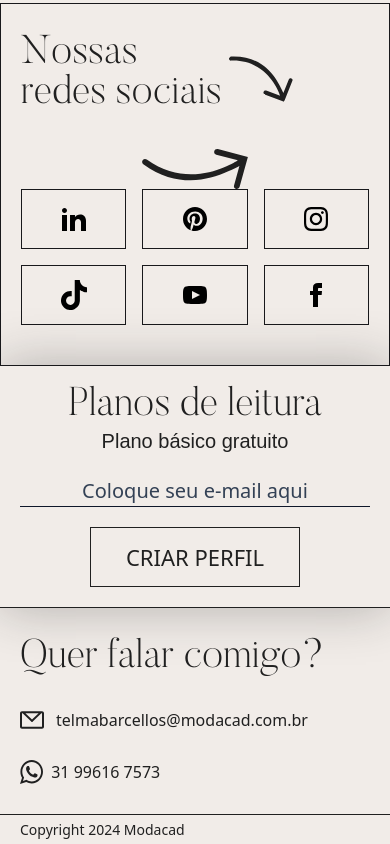
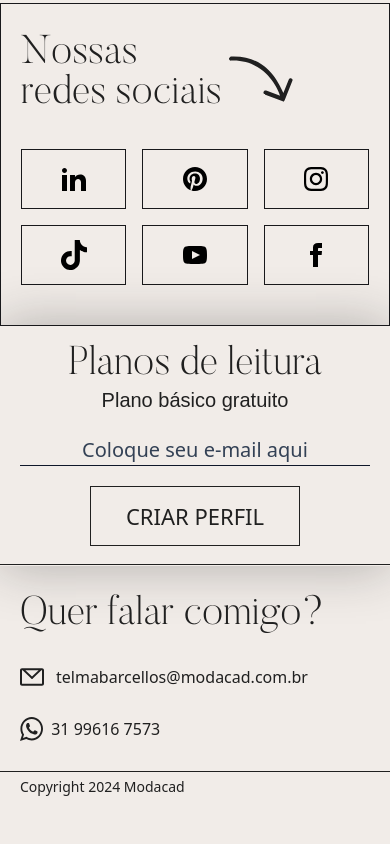
Before and after one commit to devthiagolinch/modacadFront, a React (Vite) app: page /pilulas/1 in a window 390 px wide. Shown: the part 1203-2047 px from the top of the page. After the commit the page ends 2004 px from the top, so only its background shows below. Built offline with nearby package versions, Linux system fonts and the light colour scheme; what tailwindcss-inner-border would draw is missing.

Commit message:
ajustes bordas e footer

```diff
--- a/src/components/footer.tsx
+++ b/src/components/footer.tsx
@@ -35,7 +35,7 @@ export function Footer() {
                         <p className="text-[40px] font-butler_ultra_light md:text-7xl leading-[40px]">Nossas <br /> redes sociais</p>
                     </div>
                 </div>
-                <img src={setaCurvaIcon} alt="" className=" max-h-[40px]" />
+                <img src={setaCurvaIcon} alt="" className="hidden max-h-[40px]" />
 
                 <div className="grid grid-cols-3 gap-x-4 gap-y-4 md:my-10 h-auto px-[20px] mb-[40px]
                 ">
@@ -82,7 +82,7 @@ export function Footer() {
             </div>
 
             <div className="
-                px-[20px] py-[30px] lg:flex lg:flex-row lg:justify-between lg:items-center lg:px-[10%]
+                px-[20px] py-[30px] lg:flex lg:flex-row lg:justify-between lg:items-center lg:px-[10%] -mt-[1px]
                 border-t-[1px] border-b-[1px] border-[#202020]
             ">
                 <h1 className=" font-butler_ultra_light text-[40px] lg:text-[72px] mb-[30px] leading-[40px] lg:leading-[70px] lg:w-[40%]
--- a/src/components/reagindBox.tsx
+++ b/src/components/reagindBox.tsx
@@ -5,7 +5,7 @@ export function ReadingBox() {
 
     return (
         <div className="grid">
-            <div className="flex flex-col lg:flex-row justify-center gap-x-[350px] w-full
+            <div className="flex flex-col lg:flex-row justify-center gap-x-[350px] w-full -my-[1px]
                 pt-[20px] pb-[20px]
                 shadow-read
                 md:border-[1px] md:border-[#202020] items-center
```
